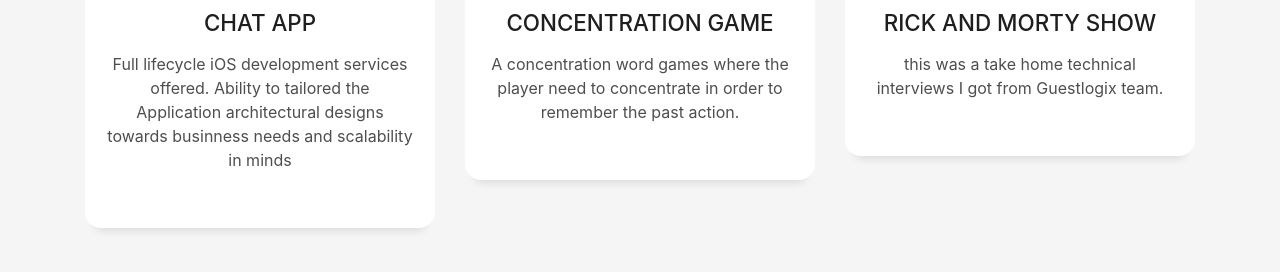
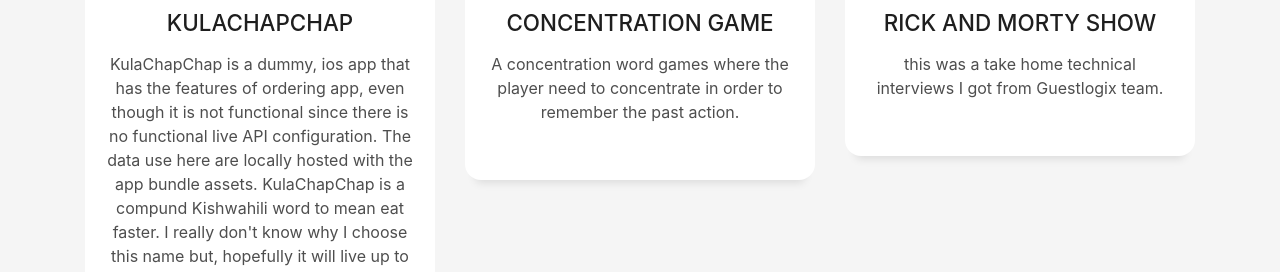
Before and after one commit to Mariakani/Mariakani.github.io, a plain HTML site: page index.html in a window 1280 px wide. Shown: the part 2131-2403 px from the top of the page. Drawn offline with Linux system fonts and the light colour scheme; files whose address does not match are found by name.

Commit message:
personal blog clean up

```diff
--- a/index.html
+++ b/index.html
@@ -189,10 +189,12 @@
             <span class="ico-circle"><i class=".ion-ios-chatboxes"></i></span>
           </div>
           <div class="service-content">
-            <h2 class="s-title">Chat App</h2>
+            <h2 class="s-title">KulaChapChap</h2>
 
             <p class="s-description text-center">
-              Full lifecycle iOS development services offered. Ability to tailored the Application architectural designs towards businness needs and scalability in minds
+              KulaChapChap is a dummy, ios app that has the features of ordering app, even though it is not functional since there is no functional live API configuration. The data use here are locally hosted with the app bundle assets.
+             KulaChapChap is a compund Kishwahili word to mean eat faster. I really don't know why I choose this name but, hopefully it will live up to its name; by saving time of whoever used it
+            The motivation of designing this app is greatly to learn new Apple framework release this year; SwiftUI
               </p>
           </div>
         </div>
@@ -650,12 +652,14 @@
               Personal Blog
             </h3>
             <p class="subtitle-a">
-              The adventures start!!.
+              Coming soon...
             </p>
+
             <div class="line-mf"></div>
           </div>
         </div>
       </div>
+      <!--/
       <div class="row">
         <div class="col-md-4">
           <div class="card card-blog">
@@ -745,6 +749,7 @@
           </div>
         </div>
       </div>
+      /-->
     </div>
   </section>
   <!--/ Section Blog End /-->
```
